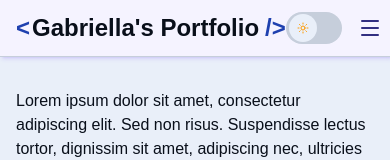
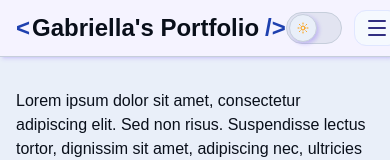
Before and after one commit to gabriellatcc/gabriella-portifolio, a React (Vite) app: page /home in a window 390 px wide. Shown: the top 160 px of the page. Built offline with nearby package versions, Linux system fonts and the light colour scheme.

Commit message:
feat: update header and UI components for improved styling
- Refactor header layout for better responsiveness and alignment
- Change button variant in Sheet component from 'ghost' to 'outline'
- Update Switch component styles for enhanced visual consistency

```diff
--- a/src/components/layout/header.tsx
+++ b/src/components/layout/header.tsx
@@ -57,9 +57,9 @@ export function Header() {
                         <SheetTrigger
                             render={
                                 <Button
-                            variant="ghost"
-                            size="icon"
-                            className="md:hidden self-center"
+                                variant="outline"
+                                size="lg"
+                                className="md:hidden self-center border-sidebar-border bg-card text-sidebar-foreground hover:bg-sidebar-accent hover:text-sidebar-accent-foreground dark:border-sidebar-border dark:hover:bg-sidebar-accent/10"
                                 aria-label="Abrir menu"
                                 />
                             }
--- a/src/components/ui/sheet.tsx
+++ b/src/components/ui/sheet.tsx
@@ -62,7 +62,7 @@ function SheetContent({
             data-slot="sheet-close"
             render={
               <Button
-                variant="ghost"
+                variant="outline"
                 className="absolute top-3 right-3"
                 size="icon-sm"
               />
--- a/src/components/ui/switch.tsx
+++ b/src/components/ui/switch.tsx
@@ -15,7 +15,7 @@ function Switch({
       data-slot="switch"
       data-size={size}
       className={cn(
-        "peer group/switch relative inline-flex shrink-0 items-center rounded-full border border-transparent transition-all outline-none focus-visible:border-ring focus-visible:ring-3 focus-visible:ring-ring/50 data-checked:bg-primary data-unchecked:bg-input dark:data-unchecked:bg-input/80 data-disabled:cursor-not-allowed data-disabled:opacity-50",
+        "peer group/switch relative inline-flex shrink-0 items-center rounded-full border border-1 border-char-3 dark:border-sidebar-foreground/10 transition-all outline-none focus-visible:border-ring focus-visible:ring-3 focus-visible:ring-ring/50 data-checked:bg-foreground/20 data-unchecked:bg-border/40 dark:data-unchecked:bg-input/80 data-disabled:cursor-not-allowed data-disabled:opacity-50",
         "data-[size=sm]:h-[14px] data-[size=sm]:w-[24px]",
         "data-[size=default]:h-[18.4px] data-[size=default]:w-[32px]",
         "data-[size=lg]:h-8 data-[size=lg]:w-14",
@@ -26,7 +26,7 @@ function Switch({
       <SwitchPrimitive.Thumb
         data-slot="switch-thumb"
         className={cn(
-          "pointer-events-none flex items-center justify-center rounded-full bg-background ring-0 transition-transform",
+          "pointer-events-none flex items-center justify-center rounded-full bg-background ring-0 transition-transform border border-border shadow-md will-change-transform",
           "group-data-[size=sm]/switch:size-3",
           "group-data-[size=default]/switch:size-4",
           "group-data-[size=lg]/switch:size-7",
```
Lines whose indentation alone changed are shown as unchanged.
